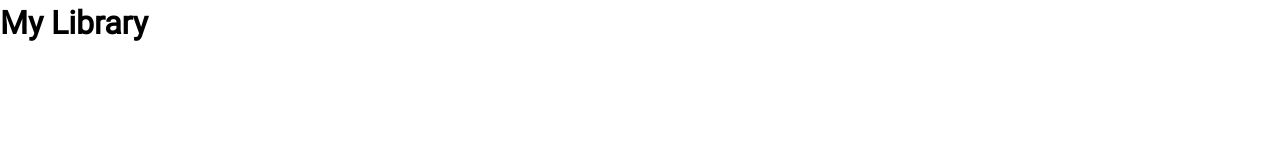
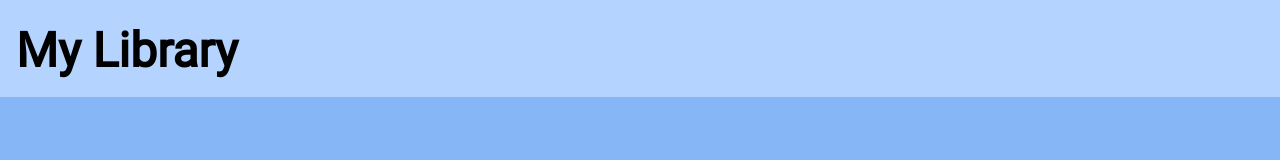
Before and after one commit to 101113608/library, a plain HTML site: page index.html in a window 1280 px wide. Drawn offline with Linux system fonts and the light colour scheme.

Commit message:
Add styling to body, header and .library elements

```diff
--- a/styles.css
+++ b/styles.css
@@ -36,3 +36,38 @@
     padding: 0;
     font-family: var(--default-font);
 }
+
+body {
+    min-height: 100svh;
+    background-color: var(--maya-blue-clr);
+
+    display: grid;
+    grid-template-rows: min-content 1fr;
+}
+
+header,
+.library {
+    padding: 1rem;
+}
+
+header {
+    background-color: var(--pale-cornflower-blue-clr);
+
+    display: flex;
+    justify-content: space-between;
+    align-items: center;
+}
+
+header h1 {
+    font-size: 3rem;
+}
+
+.library {
+    display: grid;
+    grid-template-columns: repeat(auto-fill, minmax(300px, 1fr));
+    grid-auto-rows: 20rem;
+    gap: 1rem;
+
+    filter: drop-shadow(1px 1px 10px #5f5f5f1c);
+    -webkit-filter: drop-shadow(1px 1px 10px #5f5f5f1c);
+}
```
